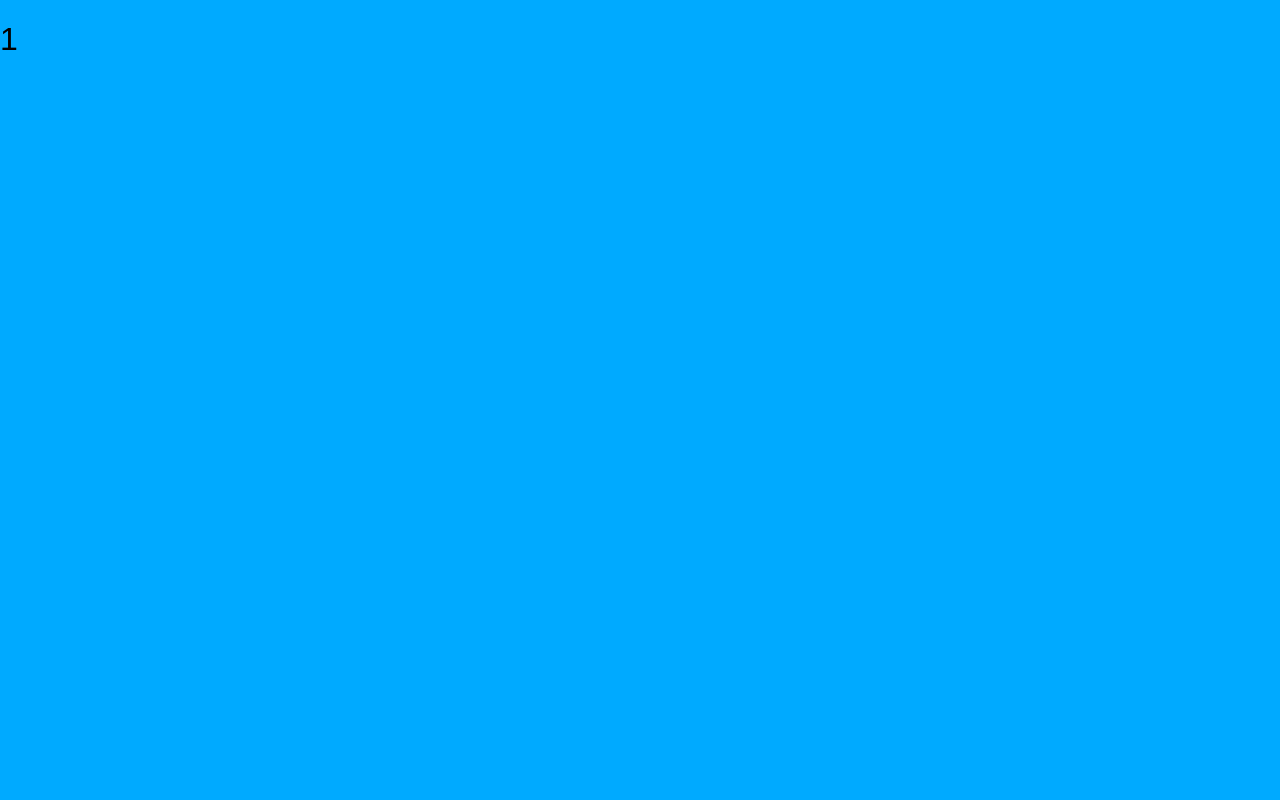
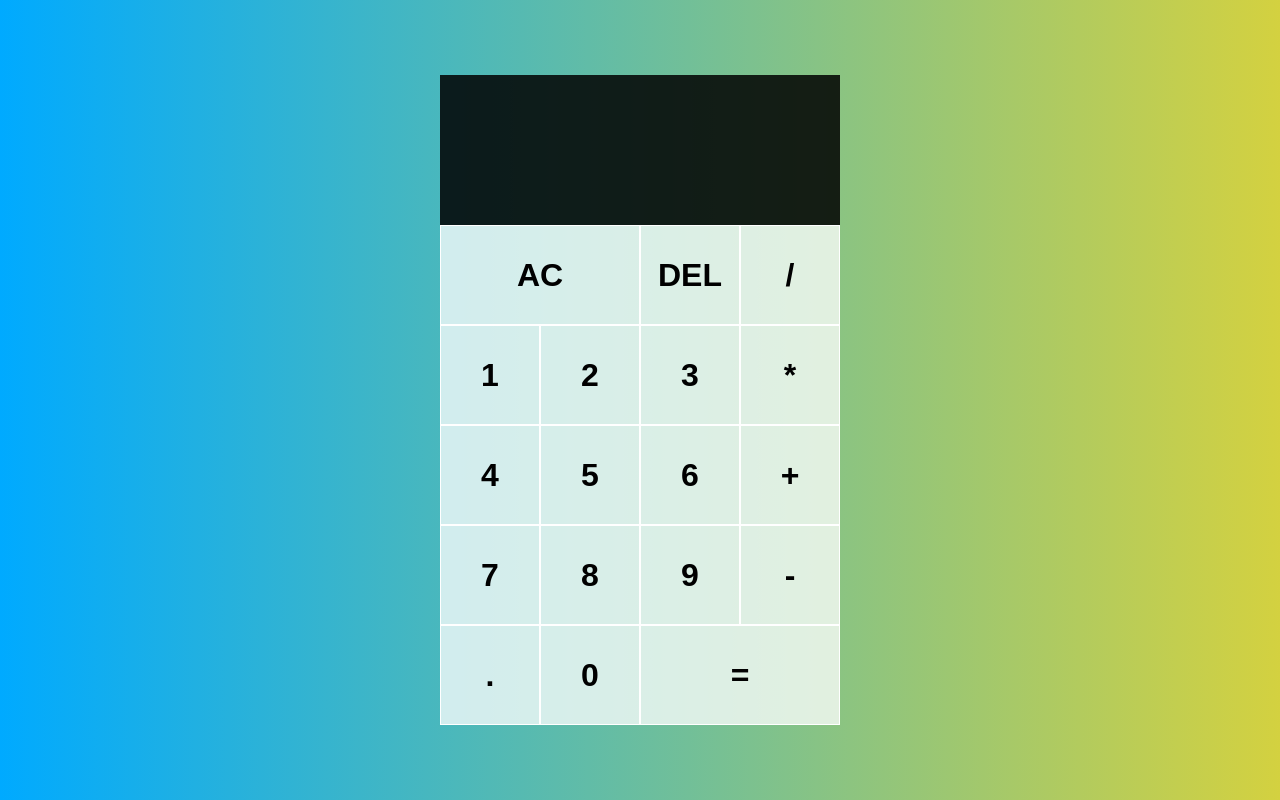
Before and after one commit to leegocode/js_calculator, a plain HTML site: page index.html in a window 1280 px wide. Drawn offline with Linux system fonts and the light colour scheme.

Commit message:
css style

```diff
--- a/index.html
+++ b/index.html
@@ -5,8 +5,40 @@
     <meta name="viewport" content="width=device-width, initial-scale=1.0">
     <title>Document</title>
     <link rel="stylesheet" href="style.css">
+    <script src="script.js"></script>
 </head>
 <body>
-    <h1>1</h1>
+    <div class="calculator-grid">
+        <div class="output">
+            <div data-pervious class="previous-operand"></div>
+            <div data-current class="current-operand"></div>
+        </div>
+        <button class="span-two">AC</button>
+        <button data-clear-all>DEL</button>
+        <button data-operation>/</button>
+        <button data-number>1</button>
+        <button data-number>2</button>
+        <button data-number>3</button>
+        <button data-operation>*</button>
+        <button data-number>4</button>
+        <button data-number>5</button>
+        <button data-number>6</button>
+        <button data-operation>+</button>
+        <button data-number>7</button>
+        <button data-number>8</button>
+        <button data-number>9</button>
+        <button data-operation>-</button>
+        <button>.</button>
+        <button>0</button>
+        <button class="span-two" data-equals>=</button>
+
+
+
+
+
+
+
+    </div>
+
 </body>
 </html>
--- a/style.css
+++ b/style.css
@@ -1,13 +1,13 @@
 *, *::before, *::after {
     box-sizing: border-box;
     font-family: Gotham Rounded, sans-serif;
-    font-weight: normal;
+    font-weight: bolder;
   }
 
   body {
     padding: 0;
     margin: 0;
-    background: linear-gradient(to right, #00AAFF, #00AAFF);
+    background: linear-gradient(to right, #00AAFF, hsl(59, 63%, 54%));
   }
 
   .calculator-grid {
@@ -16,7 +16,7 @@
     align-content: center;
     min-height: 100vh;
     grid-template-columns: repeat(4, 100px);
-    grid-template-rows: minmax(120px, auto) repeat(5, 100px);
+    grid-template-rows: minmax(150px, auto) repeat(5, 100px);
   }
 
   .calculator-grid > button {
@@ -27,24 +27,24 @@
     background-color: rgba(255, 255, 255, .75);
   }
 
-  .calculator-grid > button:hover {
+  /* .calculator-grid > button:hover {
     background-color: rgba(255, 255, 255, .9);
-  }
+  } */
 
-  .span-two {
+   .span-two {
     grid-column: span 2;
   }
 
-  .output {
-    grid-column: 1 / -1;
-    background-color: rgba(0, 0, 0, .75);
+.output {
+    grid-column: 1/ -1;
+    background-color: rgba(0, 0, 0, .85);
     display: flex;
     align-items: flex-end;
     justify-content: space-around;
     flex-direction: column;
     padding: 10px;
-    word-wrap: break-word;
-    word-break: break-all;
+    /* word-wrap: break-word;
+    word-break: break-all; */
   }
 
   .output .previous-operand {
@@ -55,4 +55,4 @@
   .output .current-operand {
     color: white;
     font-size: 2.5rem;
-  }
+  } */
```
